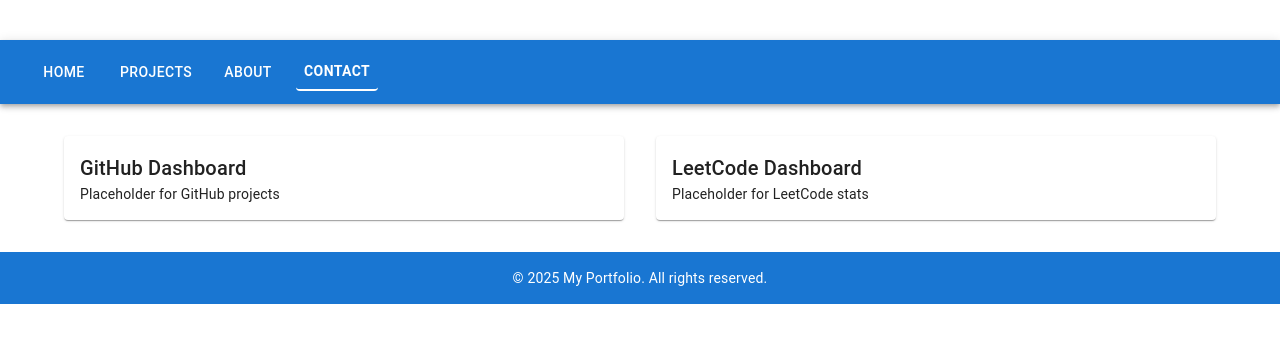
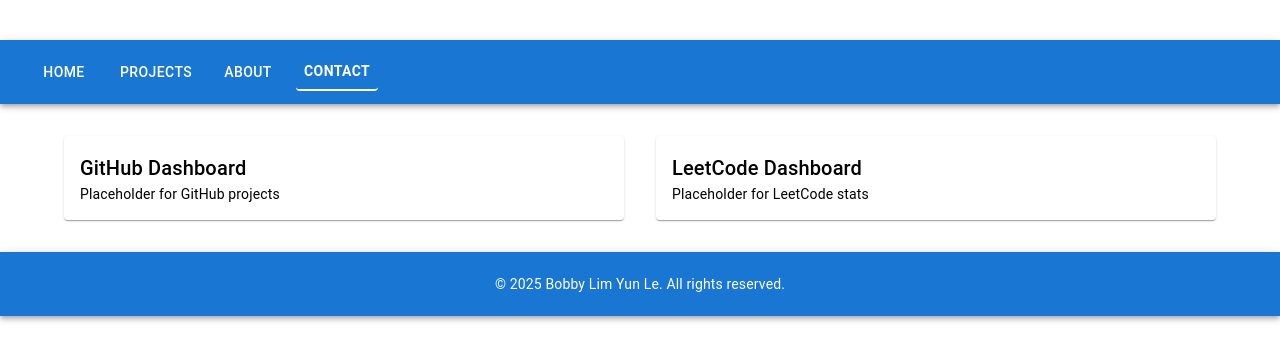
Before and after one commit to limyunle/portfolio-frontend, a React (Create React App) app: page /contact in a window 1280 px wide. Shown: the top 360 px of the page. Built offline with nearby package versions, Linux system fonts and the light colour scheme; some icons are missing.

Commit message:
fixed header/footer having different colours for light/dark mode

```diff
--- a/src/components/AppThemeProvider.tsx
+++ b/src/components/AppThemeProvider.tsx
@@ -13,12 +13,16 @@ const theme = createTheme({
   colorSchemes: {
     light: {
       palette: {
-        // put your light overrides here (optional)
+        background: { paper: "#ffffff" }, // header/footer bg
+        text: { primary: "#000000" },    // text color
+        primary: { main: "#1976d2" },    // for buttons/links
       },
     },
     dark: {
       palette: {
-        // put your dark overrides here (optional)
+        background: { paper: "#121212" }, // header/footer bg
+        text: { primary: "#ffffff" },
+        primary: { main: "#90caf9" },
       },
     },
   },
--- a/src/components/Footer.tsx
+++ b/src/components/Footer.tsx
@@ -1,21 +1,16 @@
-import React from 'react';
-import { Box, Typography } from '@mui/material';
+import React from "react";
+import { AppBar, Toolbar, Typography } from "@mui/material";
 
-const Footer: React.FC = () => (
-  <Box
-    component="footer"
-    sx={{
-      py: 2,
-      textAlign: 'center',
-      bgcolor: 'primary.main',
-      color: 'white',
-      mt: 'auto',
-    }}
-  >
-    <Typography variant="body2">
-      © {new Date().getFullYear()} My Portfolio. All rights reserved.
-    </Typography>
-  </Box>
-);
+const Footer: React.FC = () => {
+  return (
+    <AppBar position="static" color="primary">
+      <Toolbar sx={{ justifyContent: "center" }}>
+        <Typography variant="body2" color="inherit">
+          © {new Date().getFullYear()} Bobby Lim Yun Le. All rights reserved.
+        </Typography>
+      </Toolbar>
+    </AppBar>
+  );
+};
 
 export default Footer;
```
